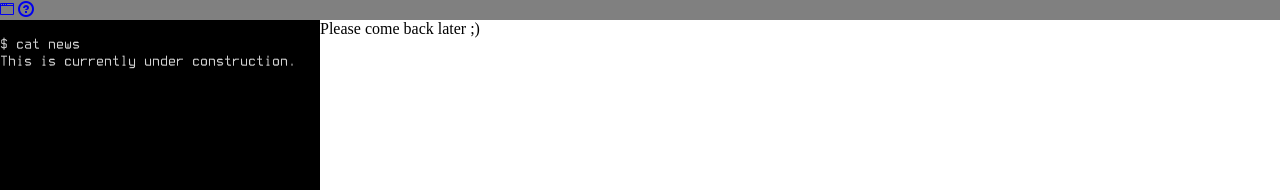
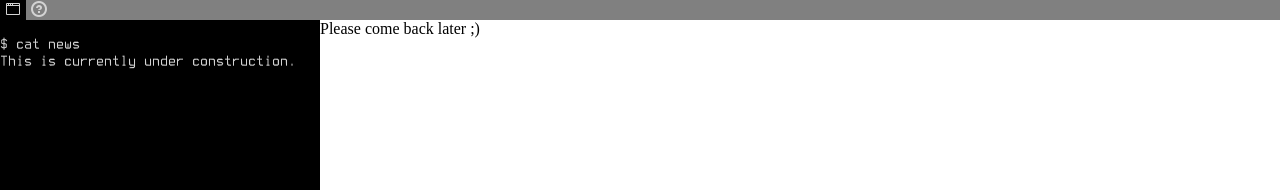
Before and after one commit to guillaumecl/guillaumecl.github.io, a Jekyll site: the page built from index.html, in a window 1280 px wide. Shown: the top 190 px of the page. Built offline with Jekyll 4.4.1, drawn with Linux system fonts in a browser that asks for light colours.

Commit message:
Categories are clickable more easily
Signed-off-by: Guillaume Clement <gclement@baobob.org>

```diff
--- a/_layouts/master.html
+++ b/_layouts/master.html
@@ -13,7 +13,7 @@
 			<ul class="links">
 				{% assign sorted_pages = site.html_pages | sort:"order" %}
 				{% for cat in sorted_pages %}
-				<li><a href="{{cat.path}}"><span class="octicon octicon-{{cat.icon}}" title="{{cat.title}}"></span></a></li>
+				<li {% if cat.path == page.path %}class="sel"{% endif %}><a href="{{cat.path}}"><span class="octicon octicon-{{cat.icon}}" title="{{cat.title}}"></span></a></li>
 				{% endfor %}
 			</ul>
 		</div>
--- a/resources/layout.css
+++ b/resources/layout.css
@@ -18,6 +18,7 @@
 
 	overflow-y: auto;
 }
+
 .layout_right {
 	position: fixed;
 	top: 20px;
@@ -27,17 +28,3 @@
 
 	overflow-y: auto;
 }
-
-ul.links {
-	background-color: grey;
-	height: 20px;
-
-	margin:0;
-	padding:0;
-}
-
-ul.links li {
-	color: lightgrey;
-
-	display: inline;
-}
--- a/resources/style.css
+++ b/resources/style.css
@@ -36,3 +36,32 @@ body {
 	margin: 0;
 	padding: 0;
 }
+
+ul.links {
+	background-color: grey;
+	height: 20px;
+
+	margin:0;
+	padding:0;
+}
+
+ul.links li, ul.links li a {
+	color: lightgrey;
+
+	list-style: none;
+
+	float:left;
+	width: 26px;
+	height: 100%;
+
+	vertical-align: middle;
+	text-align: center;
+}
+
+ul.links li a:visited {
+	color: lightgrey;
+}
+
+ul.links li.sel {
+	background-color: black;
+}
```
